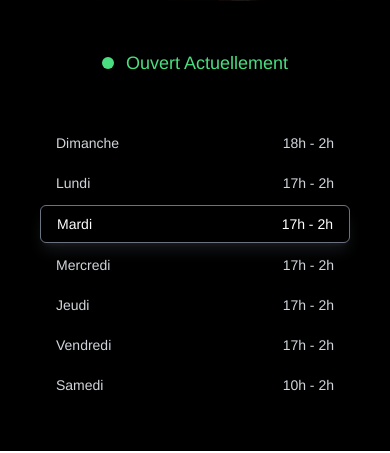
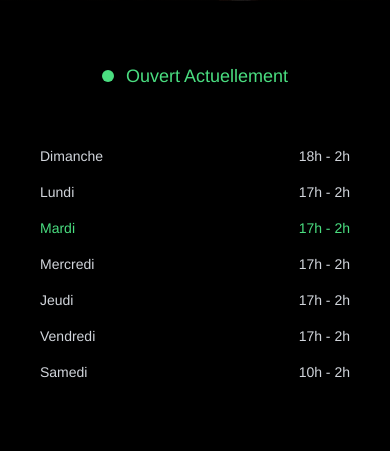
Before and after one commit to lukoErable/Alegria, a Next.js app: page / in a window 390 px wide. Shown: the part 7368-7821 px from the top of the page. Built offline with nearby package versions, Linux system fonts and the light colour scheme; grey boxes are pictures that could not be loaded.

Commit message:
responsive mobile coorigé

```diff
--- a/app/components/ImageTextSplit.tsx
+++ b/app/components/ImageTextSplit.tsx
@@ -7,6 +7,7 @@ interface ImageTextSplitProps {
   imageUrl: string;
   title?: string;
   description?: string;
+  customContent?: React.ReactNode; // Nouveau prop pour du contenu personnalisé
   buttonText?: string;
   buttonLink?: string;
   onButtonClick?: () => void;
@@ -19,6 +20,7 @@ export function ImageTextSplit({
   imageUrl,
   title,
   description,
+  customContent,
   buttonText,
   buttonLink = "#",
   onButtonClick,
@@ -99,7 +101,11 @@ export function ImageTextSplit({
                     {title}
                   </h2>
                 )}
-                {description && (
+                {customContent ? (
+                  <div className="mb-6 md:mb-8">
+                    {customContent}
+                  </div>
+                ) : description && (
                   <p className="text-gray-300 mb-6 md:mb-8 text-sm md:text-base">{description}</p>
                 )}
                 {buttonText && (
--- a/app/components/OpeningHours.tsx
+++ b/app/components/OpeningHours.tsx
@@ -34,26 +34,26 @@ export function OpeningHours() {
       </div>
 
       {/* Liste compacte des horaires */}
-      <div className="w-full max-w-sm space-y-1">
+      <div className="w-full max-w-sm">
         {hoursData.map((item, index) => (
           <div
             key={item.day}
-            className={`flex justify-between items-center py-2 px-4 rounded-md transition-colors duration-200 ${
+            className={`flex justify-between items-center py-2 rounded-md transition-colors duration-200 ${
               index === todayIndex
-                ? "border-gray-500 border shadow-lg shadow-gray-500/20"
+                ? ""
                 : ""
             }`}
           >
             <span
               className={`text-sm font-medium ${
-                index === todayIndex ? "text-white" : "text-gray-300"
+                index === todayIndex ? "text-green-400" : "text-gray-300"
               }`}
             >
               {item.day}
             </span>
             <span
               className={`text-sm ${
-                index === todayIndex ? "text-white" : "text-gray-300"
+                index === todayIndex ? "text-green-400" : "text-gray-300"
               }`}
             >
               {item.open === null
```
